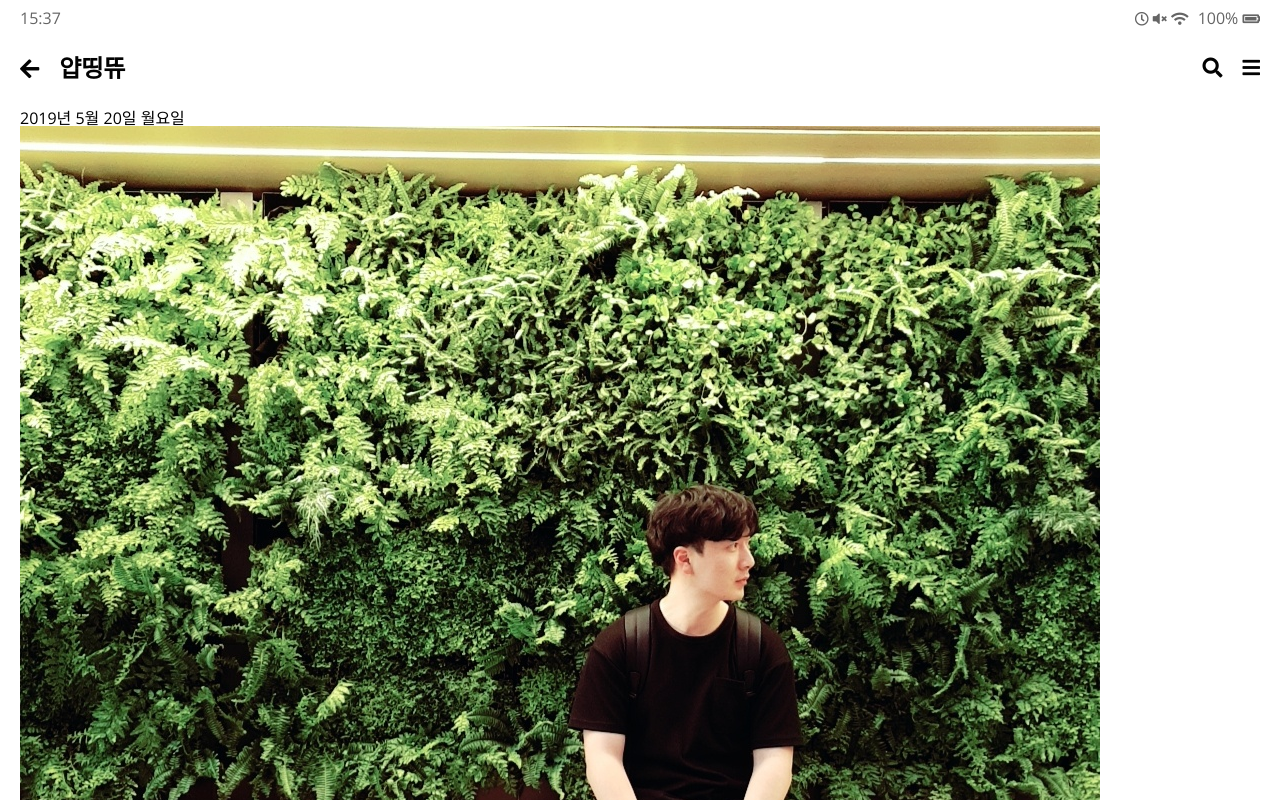
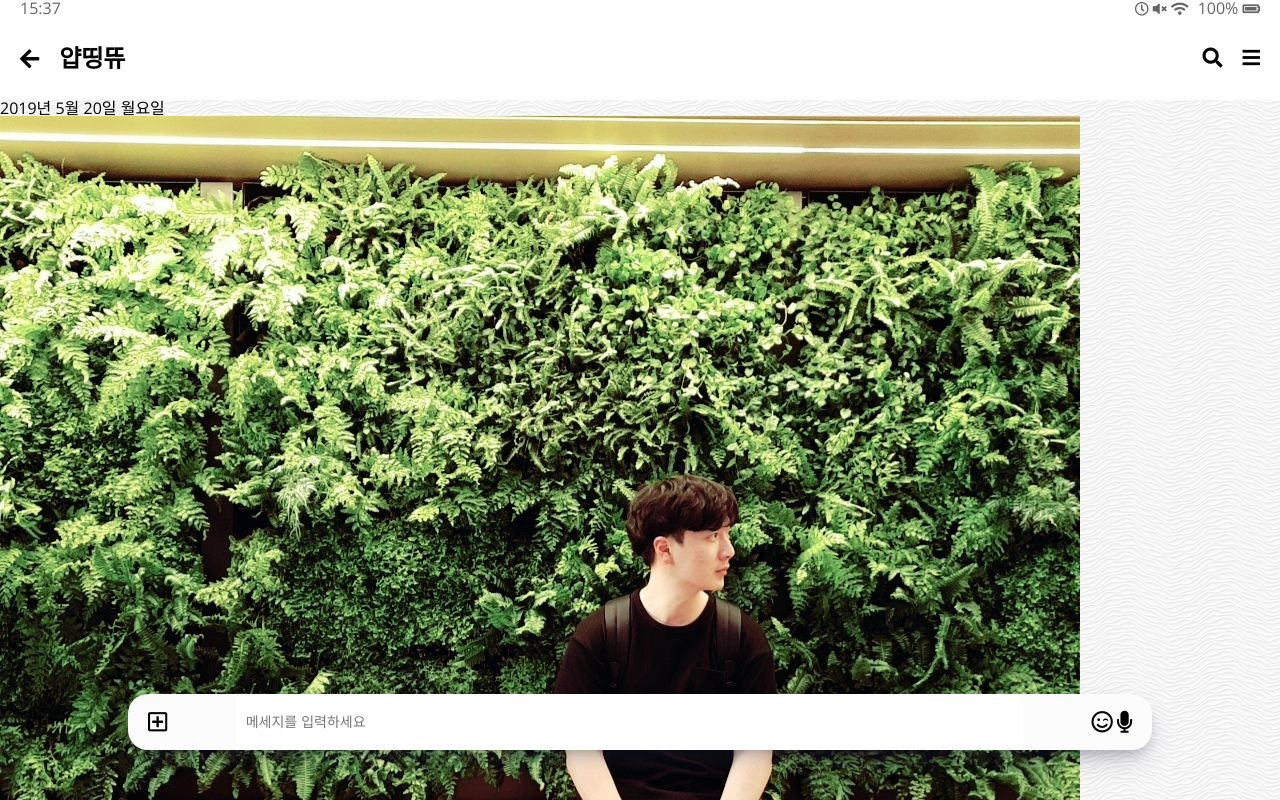
Before and after one commit to qkrjh0904/kakao-clone-v2.0, a plain HTML site: page chat.html in a window 1280 px wide. Shown: the top 800 px of the page. Drawn offline with nearby package versions, Linux system fonts and the light colour scheme.

Commit message:
[추가] Settings Screen & Chats Screen-1

```diff
--- /dev/null
+++ b/CSS/chat.css
@@ -0,0 +1,49 @@
+.chats-body{
+    padding: 0px;
+}
+
+.chats-body .header,
+.chats-body .status-bar{
+    padding: 0px 20px;
+}
+
+.chat{
+    background-image: url("../img/chatBC.png");
+    min-height: 100vh;
+    /*view point height*/
+}
+
+.chat__write{
+    position: fixed;
+    bottom: 50px;
+    width: 80%;
+    margin: 0 auto;
+    left: 0;
+    right: 0;
+    display: flex;
+    justify-content: space-between;
+    align-items: center;
+    background-color: #fcfcfc;
+    padding: 0px 20px;
+    border-radius: 20px;
+    box-shadow: 0 13px 27px -5px rgba(50,50,93,.25), 0 8px 16px -8px rgba(0,0,0,.3), 0 -6px 16px -6px rgba(0,0,0,.025);
+}
+
+.chat__write i{
+    font-size: 22px;
+}
+
+.chat__write-column:nth-child(2){
+    width: 80%;
+}
+
+.chat__write-column input{
+    padding: 20px 10px;
+    width: 100%;
+    border: none;
+    font-size: 14px;
+}
+
+.chat__write-column input:focus{
+    outline: none;
+}
--- /dev/null
+++ b/CSS/settings.css
@@ -0,0 +1,22 @@
+.settings .settings__sections{
+    padding: 30px 0px;
+    border-top: 1px solid #f7f7f7;
+}
+
+.settings__setting .settings__icon{
+    font-size: 20px;
+    margin-right: 20px;
+}
+
+.settings .settings__title{
+    font-size: 22px;
+    font-weight: 300;
+}
+
+.settings .settings__setting{
+    margin-bottom: 30px;
+}
+
+.settings .settings__setting:last-child{
+    margin-bottom: 0px;
+}
--- a/CSS/styles.css
+++ b/CSS/styles.css
@@ -1,12 +1,14 @@
 @import "reset.css";
 @import "status-bar.css";
-@import url('https://fonts.googleapis.com/css?family=Open+Sans:400,600&display=swap');
+@import url('https://fonts.googleapis.com/css?family=Open+Sans:300,400,600&display=swap');
 @import "header.css";
 @import "nav-bar.css";
 @import "friend.css";
 @import "friends.css";
 @import "find.css";
 @import "more.css";
+@import "settings.css";
+@import "chat.css";
 
 
 *{
--- a/chat.html
+++ b/chat.html
@@ -13,7 +13,7 @@
     <link rel="stylesheet" href="./CSS/styles.css">
     <title>Chat | Kakao Clone</title>
 </head>
-<body>
+<body class="chats-body">
     <div class="status-bar">
         <div class="status-bar__column">
             <span class="status-bar__clock">15:37</span>
@@ -60,8 +60,8 @@
         <div class="chat__write-column"><i class="far fa-plus-square"></i></div>
         <div class="chat__write-column"><input type="text" placeholder="메세지를 입력하세요" class="chat__write-input"></div>
         <div class="chat__write-column">
-            <span class="chat__write icon"><i class="far fa-smile-wink"></i></span>
-            <span class="chat__write icon"><i class="fas fa-microphone"></i></span>
+            <span class="chat__write-icon"><i class="far fa-smile-wink"></i></span>
+            <span class="chat__write-icon"><i class="fas fa-microphone"></i></span>
         </div>
     </div>
 </body>
```
Also changed, not shown: index.html (+1 -1 lines), settings.html (+16 -0 lines), img/chatBC.png (added).
